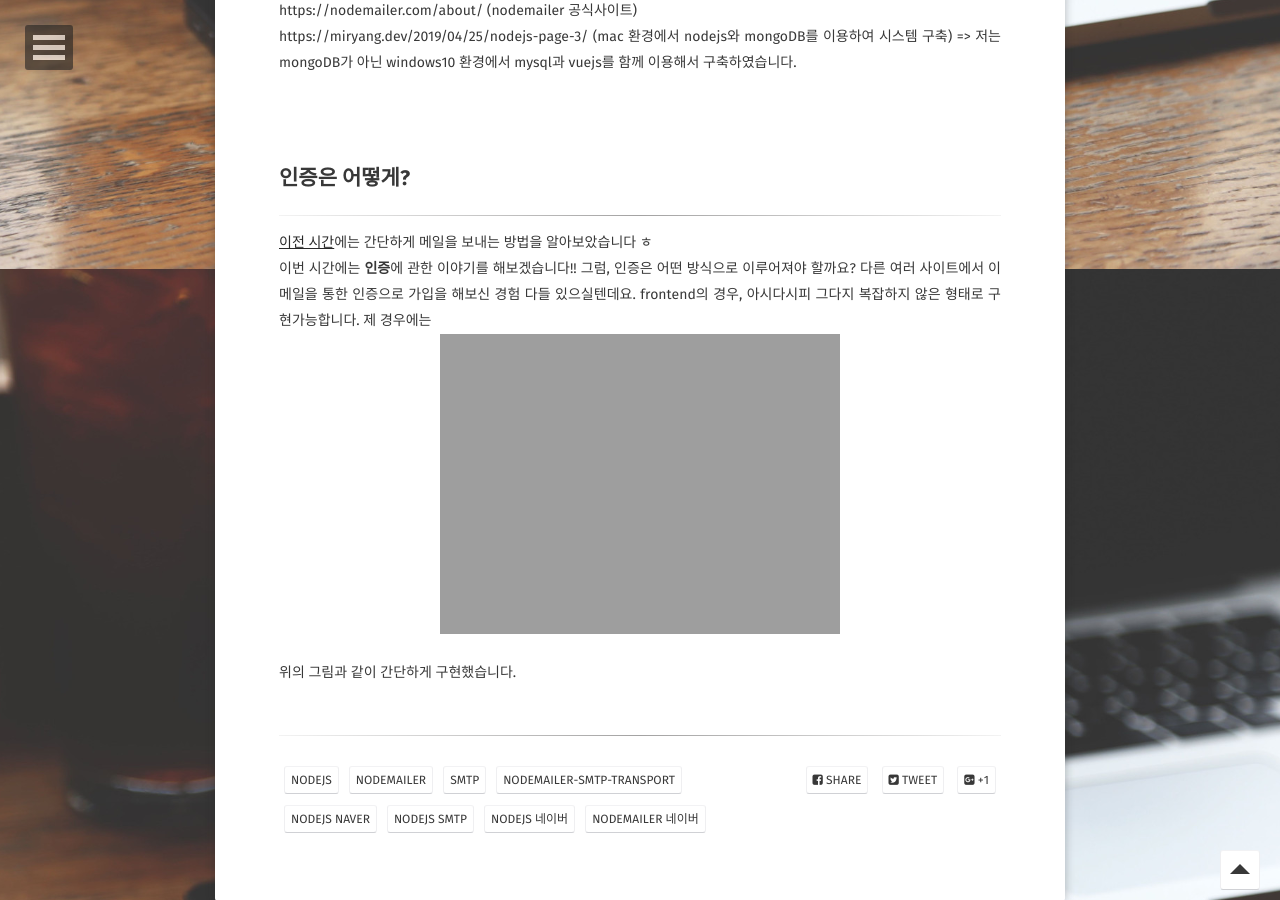
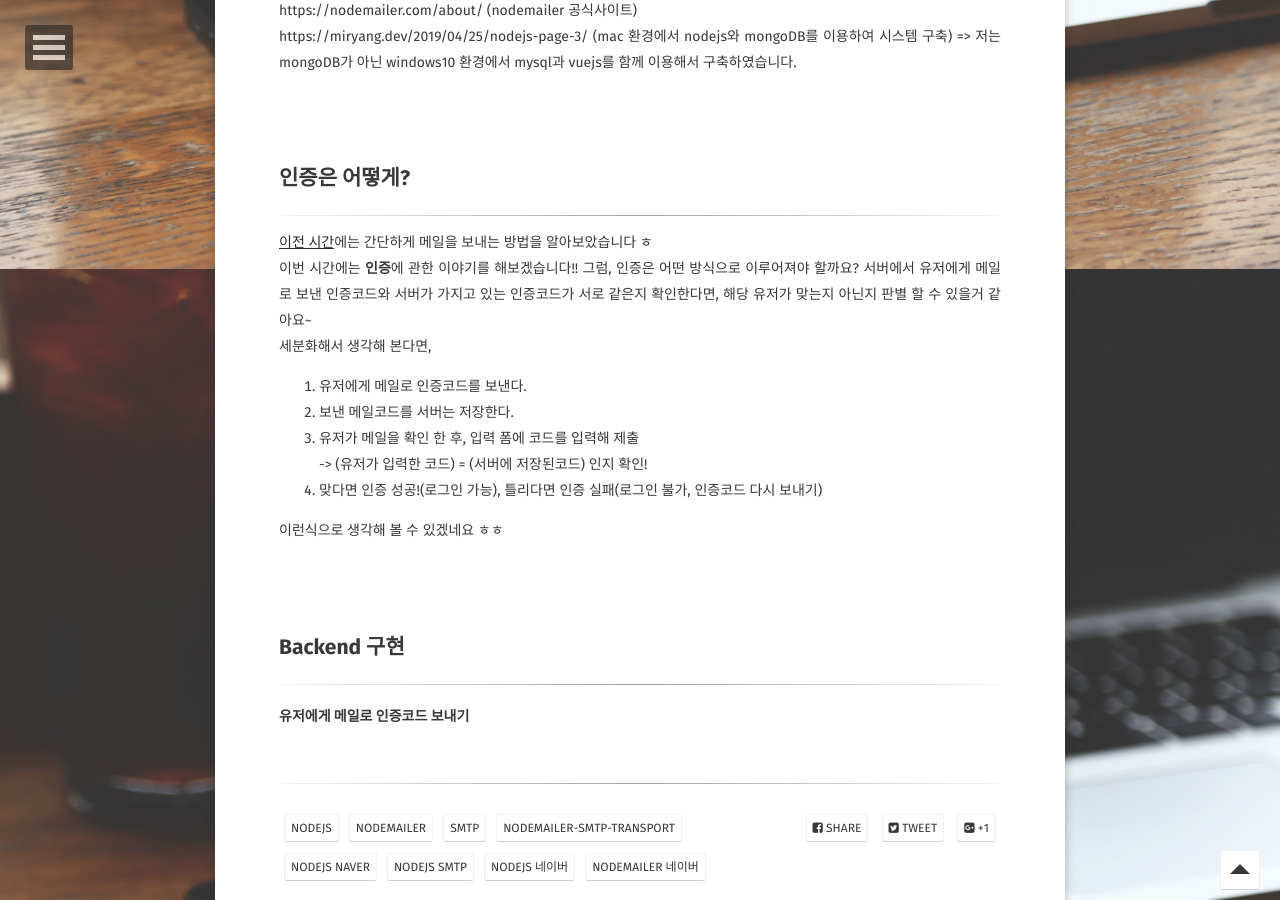
Before and after one commit to plan5886/plan5886.github.io, a Jekyll site: the page built from _posts/2019-12-17-[nodejs]nodemailer with naver2.md, in a window 1280 px wide and 900 px high, scrolled down 631 px. Built offline with Jekyll 4.4.1, drawn with Linux system fonts in a browser that asks for light colours; some web fonts are replaced; comment, search, counter and statistics services are not loaded.

Commit message:
Update 2019-12-17-[nodejs]nodemailer with naver2.md

```diff
--- a/_posts/2019-12-17-[nodejs]nodemailer with naver2.md
+++ b/_posts/2019-12-17-[nodejs]nodemailer with naver2.md
@@ -26,9 +26,20 @@ https://miryang.dev/2019/04/25/nodejs-page-3/ (mac 환경에서 nodejs와 mongoD
 
 [이전 시간](https://plan5886.github.io//nodejs-nodemailer-with-naver/)에는 간단하게 메일을 보내는 방법을 알아보았습니다 ㅎ <br>
 이번 시간에는 **인증**에 관한 이야기를 해보겠습니다!! 그럼, 인증은 어떤 방식으로 이루어져야 할까요?
-다른 여러 사이트에서 이메일을 통한 인증으로 가입을 해보신 경험 다들 있으실텐데요. frontend의 경우, 아시다시피 그다지 복잡하지 않은 형태로 구현가능합니다.
-제 경우에는
-<br>
- ![alt text](https://plan5886.github.io/assets/img/2019-12-17/img_frontend_verify_input.png "인증 상자")
-<br>
- 위의 그림과 같이 간단하게 구현했습니다.
+서버에서 유저에게 메일로 보낸 인증코드와 서버가 가지고 있는 인증코드가 서로 같은지 확인한다면, 해당 유저가 맞는지 아닌지 판별 할 수 있을거 같아요~<br>
+세분화해서 생각해 본다면,
+1. 유저에게 메일로 인증코드를 보낸다.
+2. 보낸 메일코드를 서버는 저장한다.
+3. 유저가 메일을 확인 한 후, 입력 폼에 코드를 입력해 제출<br>
+-> (유저가 입력한 코드) = (서버에 저장된코드) 인지 확인!
+4. 맞다면 인증 성공!(로그인 가능), 틀리다면 인증 실패(로그인 불가, 인증코드 다시 보내기)
+
+이런식으로 생각해 볼 수 있겠네요 ㅎㅎ
+
+
+<br><br>
+## Backend 구현
+<hr>
+
+
+#### 유저에게 메일로 인증코드 보내기
```
